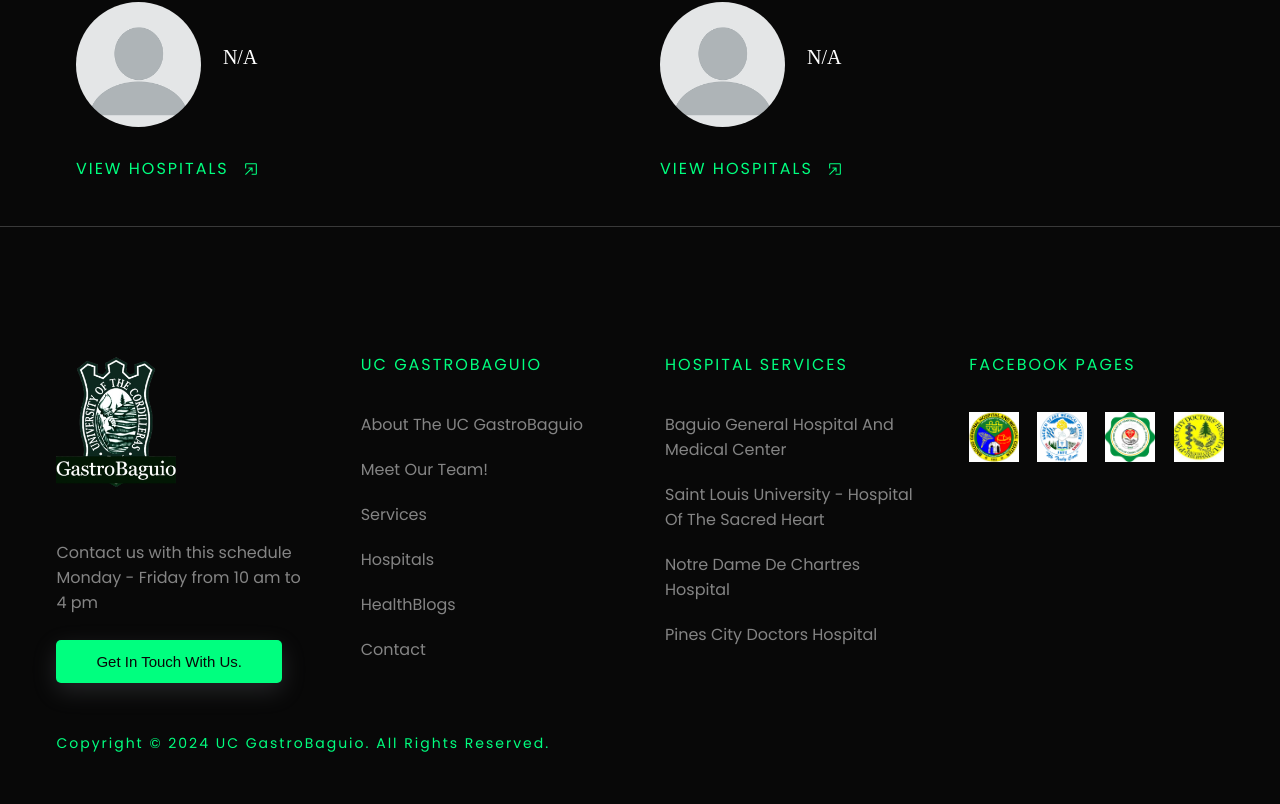
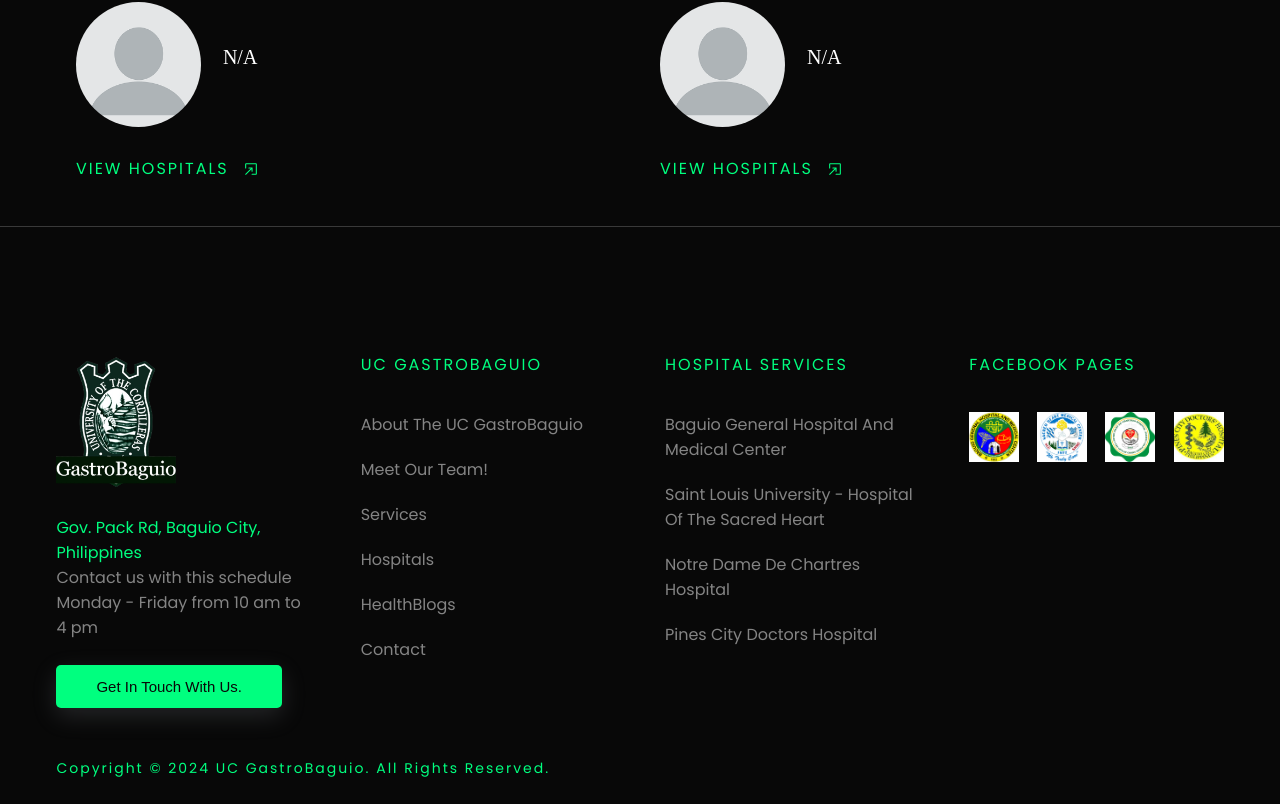
Before and after one commit to donyelqt/ucgastrobaguio, a Next.js app: page / in a window 1280 px wide. Shown: the part 5576-6380 px from the top of the page. Before the commit the page ends 6355 px from the top, so only its background shows below. Built offline with nearby package versions, Linux system fonts and the light colour scheme.

Commit message:
newwwwwwwww update

```diff
--- a/components/common/Footer.js
+++ b/components/common/Footer.js
@@ -11,6 +11,7 @@ const Footer = () => {
             <div className='grid-4 py'>
               <div className='logo'>
                 <Logo />
+                <span className='green1'>Gov. Pack Rd, Baguio City, Philippines</span>
                 <br />
                 <span>Contact us with this schedule</span>
                 <br />
```
